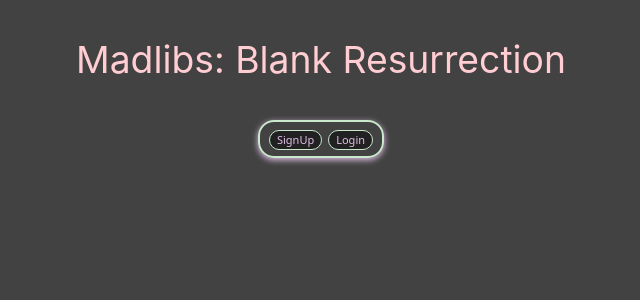
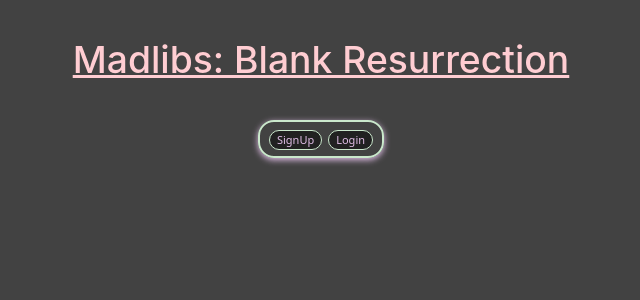
Before and after one commit to melonybox/madlibStoryFront, a React (Create React App) app: page / in a window 1280 px wide. Shown: the top 300 px of the page, without its empty margins (319-959 px from the left). Built offline with nearby package versions, Linux system fonts and the light colour scheme; no server answers.

Commit message:
CSS Stuff

```diff
--- a/src/index.css
+++ b/src/index.css
@@ -76,4 +76,6 @@ button:active, .button:active, a:active {
   font-size: 2.33rem;
   text-align: center;
   color: #FFCDD2;
+  font-weight: 500;
+  text-decoration: underline;
 }
```
